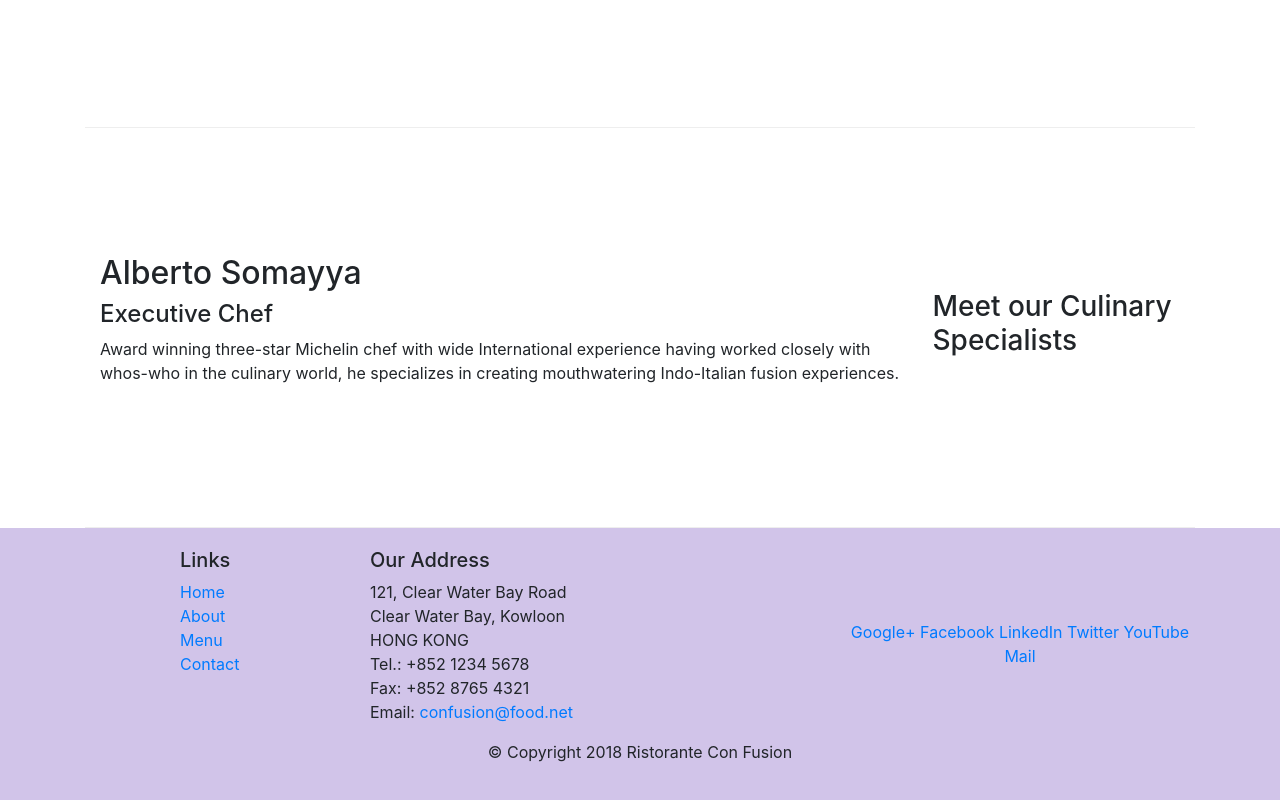
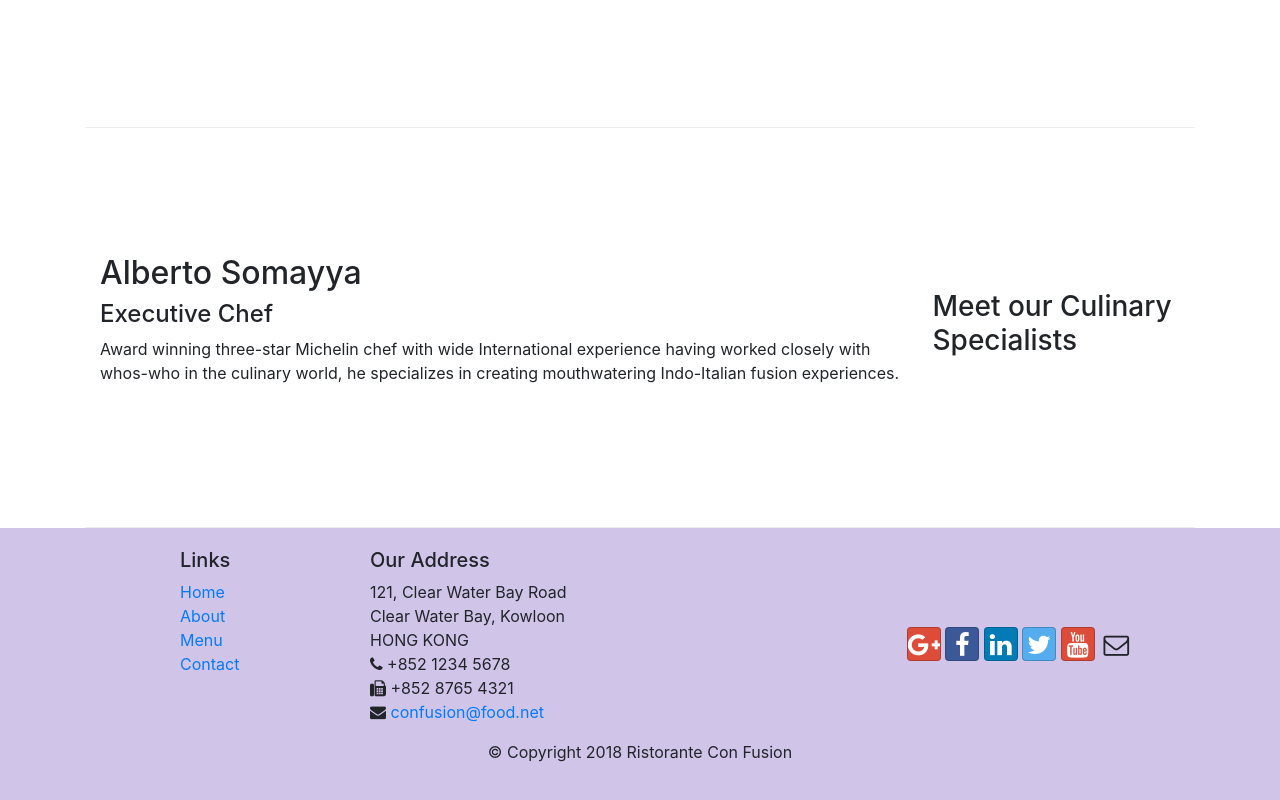
Before and after one commit to MnqobiSB/bootsrap-project, a website: page index.html in a window 1280 px wide. Shown: the part 1006-1806 px from the top of the page. Drawn offline with nearby package versions, Linux system fonts and the light colour scheme.

Commit message:
Icon fonts

```diff
--- a/index.html
+++ b/index.html
@@ -8,7 +8,10 @@
 
     <!-- Bootstrap CSS -->
     <link rel="stylesheet" href="node_modules/bootstrap/dist/css/bootstrap.min.css">
-
+    <!-- Font-Awesome -->
+    <link rel="stylesheet" href="node_modules/font-awesome/css/font-awesome.min.css">
+    <!-- Bootstrap-Social -->
+    <link rel="stylesheet" href="node_modules/bootstrap-social/bootstrap-social.css">
     <!-- Custom CSS -->
     <link rel="stylesheet" href="css/styles.css">
 
@@ -26,10 +29,10 @@
 
             <div class="collapse navbar-collapse" id="Navbar">
                 <ul class="navbar-nav mr-auto">
-                    <li class="nav-item active"><a href="./index.html" class="nav-link">Home</a></li>
-                    <li class="nav-item"><a href="./aboutus.html" class="nav-link">About</a></li>
-                    <li class="nav-item"><a href="#" class="nav-link">Menu</a></li>
-                    <li class="nav-item"><a href="#" class="nav-link">Contact</a></li>
+                    <li class="nav-item active"><a href="./index.html" class="nav-link"><span class="fa fa-home"></span> Home</a></li>
+                    <li class="nav-item"><a href="./aboutus.html" class="nav-link"><span class="fa fa-info"></span> About</a></li>
+                    <li class="nav-item"><a href="#" class="nav-link"><span class="fa fa-list"></span> Menu</a></li>
+                    <li class="nav-item"><a href="#" class="nav-link"><span class="fa fa-address-card"></span> Contact</a></li>
                 </ul>
             </div>
         </div>
@@ -99,19 +102,19 @@
 		              121, Clear Water Bay Road<br>
 		              Clear Water Bay, Kowloon<br>
 		              HONG KONG<br>
-		              Tel.: +852 1234 5678<br>
-		              Fax: +852 8765 4321<br>
-		              Email: <a href="mailto:confusion@food.net">confusion@food.net</a>
+		              <i class="fa fa-phone"></i> +852 1234 5678<br>
+		              <i class="fa fa-fax"></i> +852 8765 4321<br>
+		              <i class="fa fa-envelope"></i> <a href="mailto:confusion@food.net">confusion@food.net</a>
 		           </address>
                 </div>
                 <div class="col-12 col-sm-4 align-self-center">
                     <div class="text-center">
-                        <a href="http://google.com/+">Google+</a>
-                        <a href="http://www.facebook.com/profile.php?id=">Facebook</a>
-                        <a href="http://www.linkedin.com/in/">LinkedIn</a>
-                        <a href="http://twitter.com/">Twitter</a>
-                        <a href="http://youtube.com/">YouTube</a>
-                        <a href="mailto:">Mail</a>
+                        <a class="btn btn-social-icon btn-google" href="http://google.com/+"><i class="fa fa-google-plus fa-lg"></i></a>
+                        <a class="btn btn-social-icon btn-facebook" href="http://www.facebook.com/profile.php?id="><i class="fa fa-facebook fa-lg"></i></a>
+                        <a class="btn btn-social-icon btn-linkedin" href="http://www.linkedin.com/in/"><i class="fa fa-linkedin fa-lg"></i></a>
+                        <a class="btn btn-social-icon btn-twitter" href="http://twitter.com/"><i class="fa fa-twitter fa-lg"></i></a>
+                        <a class="btn btn-social-icon btn-google" href="http://youtube.com/"><i class="fa fa-youtube fa-lg"></i></a>
+                        <a class="btn btn-social-icon" href="mailto:"><i class="fa fa-envelope-o fa-lg"></i></a>
                     </div>
                 </div>
            </div>
--- a/package.json
+++ b/package.json
@@ -15,6 +15,8 @@
   },
   "dependencies": {
     "bootstrap": "^4.5.3",
+    "bootstrap-social": "^5.1.1",
+    "font-awesome": "^4.7.0",
     "jquery": "^3.5.1",
     "popper.js": "^1.16.1"
   }
```
Also changed, not shown: aboutus.html (+17 -14 lines), 1 other file.
